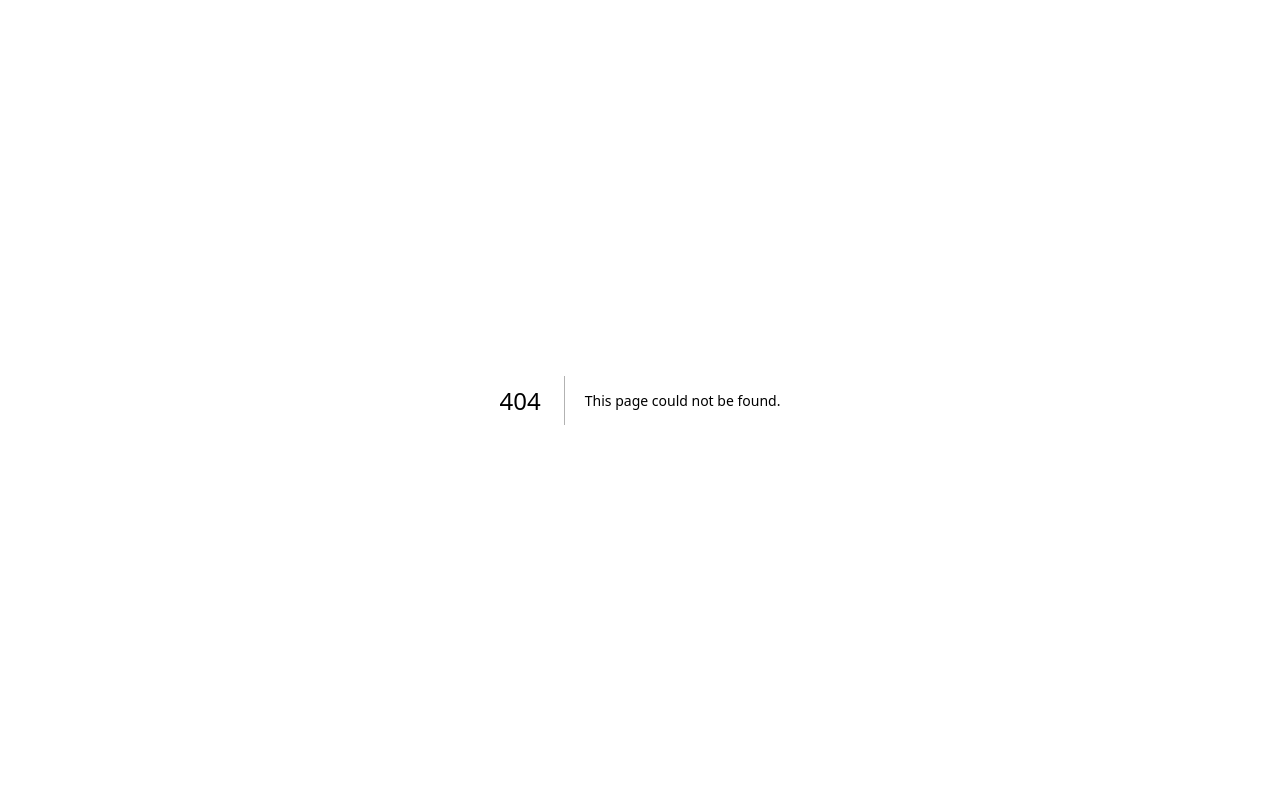
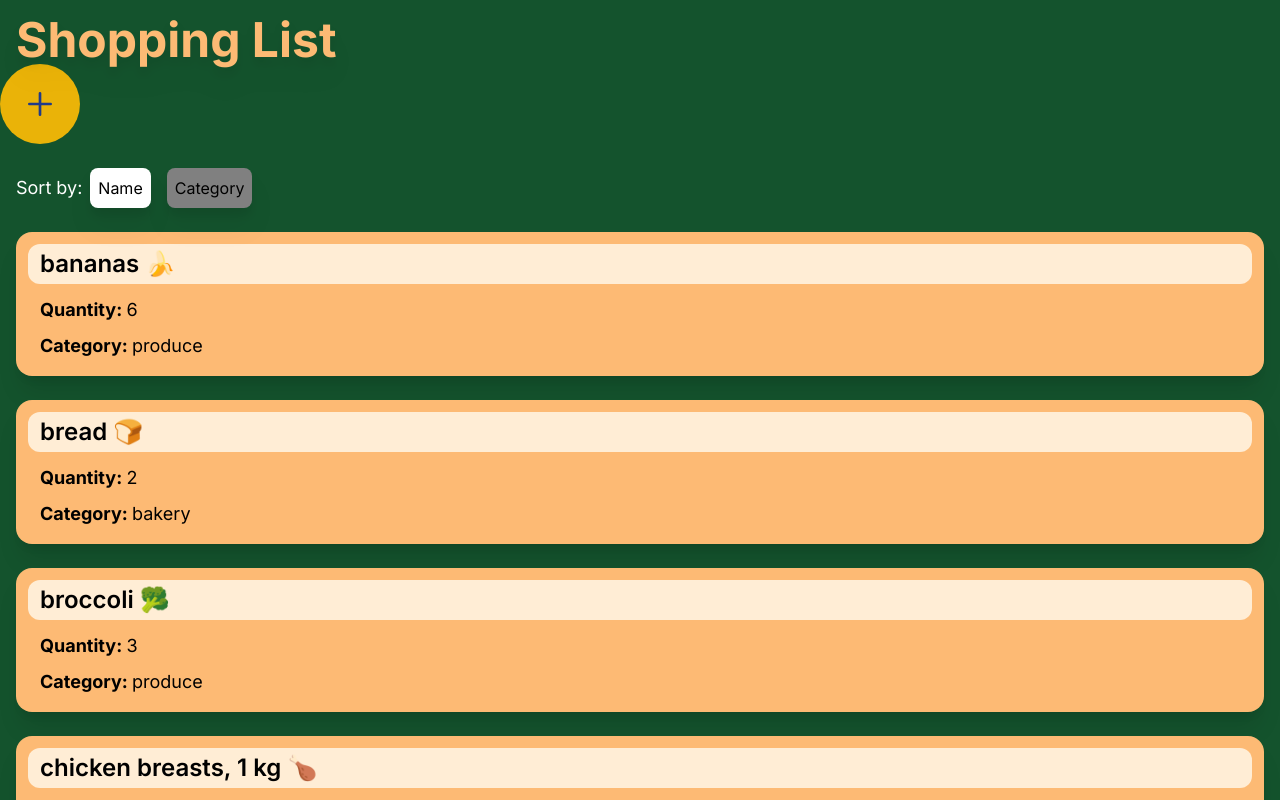
Before and after one commit to yutakikuchi51/cprg306-assignments, a Next.js app: page /week6 in a window 1280 px wide. Before the commit this address had no page. Shown: the top 800 px of the page. Built offline with nearby package versions, Linux system fonts and the light colour scheme.

Commit message:
Week6 Assignment
Create week6 folder
Copy item-list.js, item.js, items.json, page.js, and new-item.js files from previous assignments
Modified these files

```diff
--- a/app/page.js
+++ b/app/page.js
@@ -11,6 +11,7 @@ export default function Home() {
           <li><Link href="week3">week3</Link></li>
           <li><Link href="week4">week4</Link></li>
           <li><Link href="week5">week5</Link></li>
+          <li><Link href="week6">week6</Link></li>
         </ul>
 
     </main>
--- /dev/null
+++ b/app/week6/item-card.js
@@ -0,0 +1,11 @@
+
+
+export default function ItemCard({item}) {
+    return (
+        <div className="mx-4 my-6 px-3 py-3 bg-orange-300 rounded-2xl shadow-xl hover:bg-orange-400 hover:shadow-2xl">
+            <h3 className="px-3 py-1 text-2xl font-semibold bg-orange-100 rounded-xl">{item.name}</h3>
+            <p className="px-3 py-1 pt-3 text-lg"><b>Quantity: </b> {item.quantity} </p>
+            <p className="px-3 py-1 text-lg"><b>Category: </b> {item.category} </p>
+        </div>
+    );
+}
--- /dev/null
+++ b/app/week6/item-list.js
@@ -0,0 +1,56 @@
+"use client"
+
+import { useState } from "react";
+import ItemCard from "./item-card";
+
+export default function ItemList({ items }) {
+    let [sortBy, setSortBy] = useState("name");
+
+    // let itemsArray = items && items.map((item) => item.items);
+    let itemsArray = items ? [...items] : [];
+
+    // let itemsArray = [...new Set(items.map((item) => item.itemsArray).sort())];
+
+
+    itemsArray = itemsArray.sort((a, b) => {
+            let nameA = a[sortBy].toUpperCase();
+            let nameB = b[sortBy].toUpperCase();
+            if (nameA < nameB){
+                return -1;
+            }
+            if(nameA > nameB){
+                return 1;
+            }
+            return 0;
+
+    });
+
+
+    return (
+        <div>
+
+            <div>
+                <div>
+                    <label className="mt-6 ml-4 mr-2 text-lg text-white">Sort by:</label>
+                    <button
+                        className="mt-6 mr-4 p-2 rounded-lg drop-shadow-xl"
+                        onClick={(e) => setSortBy(e.target.value)}
+                        value="name"
+                        style={{backgroundColor: sortBy === "name" ? "white" : "gray"}}
+                    >Name</button>
+                    <button
+                        className="mt-6 p-2 rounded-lg drop-shadow-xl"
+                        onClick={(e) => setSortBy(e.target.value)}
+                        value="category"
+                        style={{backgroundColor: sortBy === "name" ? "gray" : "white"}}
+                    >Category</button>
+                </div>
+            </div>
+            <section>
+                {itemsArray.map( (item) => (<ItemCard key={item.id} item={item} />))}
+            </section>
+
+
+        </div>
+    )
+}
--- /dev/null
+++ b/app/week6/item.js
@@ -0,0 +1,11 @@
+export default function Item({name, quantity, category}) {
+    return (
+        <div>
+            <ul className="mx-4 my-6 px-3 py-3 bg-orange-300 rounded-2xl shadow-xl hover:bg-orange-400 hover:shadow-2xl">
+                <li className="px-3 py-1 text-2xl font-semibold bg-orange-100 rounded-xl">{name}</li>
+                <li className="px-3 py-1 pt-3 text-lg">Quantity: {quantity}</li>
+                <li className="px-3 py-1 text-lg">Category: {category}</li>
+            </ul>
+        </div>
+    )
+}
--- /dev/null
+++ b/app/week6/items.json
@@ -0,0 +1,74 @@
+[
+    {
+      "id": "1h2GJKH12gkHG31h1H",
+      "name": "milk, 4 L 🥛",
+      "quantity": 1,
+      "category": "dairy"
+    },
+    {
+      "id": "2KJH3k2j3H1k2J3K1H",
+      "name": "bread 🍞",
+      "quantity": 2,
+      "category": "bakery"
+    },
+    {
+      "id": "3h2KJH3k2j3H1k2J3",
+      "name": "eggs, dozen 🥚",
+      "quantity": 2,
+      "category": "dairy"
+    },
+    {
+      "id": "4k2J3K1H2GJKH12gk",
+      "name": "bananas 🍌",
+      "quantity": 6,
+      "category": "produce"
+    },
+    {
+      "id": "5H1h1H2KJH3k2j3H",
+      "name": "broccoli 🥦",
+      "quantity": 3,
+      "category": "produce"
+    },
+    {
+      "id": "6H1k2J3K1H2GJKH1",
+      "name": "chicken breasts, 1 kg 🍗",
+      "quantity": 1,
+      "category": "meat"
+    },
+    {
+      "id": "7gkHG31h1H2KJH3k",
+      "name": "pasta sauce 🍝",
+      "quantity": 3,
+      "category": "canned goods"
+    },
+    {
+      "id": "8j3H1k2J3K1H2GJK",
+      "name": "spaghetti, 454 g 🍝",
+      "quantity": 2,
+      "category": "dry goods"
+    },
+    {
+      "id": "9H12gkHG31h1H2KJ",
+      "name": "toilet paper, 12 pack 🧻",
+      "quantity": 1,
+      "category": "household"
+    },
+    {
+      "id": "10H3k2j3H1k2J3K1",
+      "name": "paper towels, 6 pack",
+      "quantity": 1,
+      "category": "household"
+    },
+    {
+      "id": "11k2J3K1H2GJKH12",
+      "name": "dish soap 🍽️",
+      "quantity": 1,
+      "category": "household"
+    },
+    {
+      "id": "12GJKH12gkHG31h1",
+      "name": "hand soap 🧼",
+      "quantity": 4,
+      "category": "household"
+    }
+  ]
--- /dev/null
+++ b/app/week6/new-item.js
@@ -0,0 +1,99 @@
+"use client"
+
+import { useState } from "react";
+
+export default function NewItem({onAddItem, onCloseAddItem}) {
+    const [name, setName] = useState("");
+    const [quantity, setQuantity] = useState(1);
+    const [category, setCategory] = useState("produce");
+
+    const handleSubmit = (item) => {
+        item.preventDefault();
+
+        const newItem = {
+            name,
+            quantity,
+            category,
+        };
+        console.log(newItem);
+
+        onAddItem(newItem);
+
+
+    };
+
+    const handleNameChange = (item) => {
+        setName(item.target.value)
+    };
+
+    const handleQuantityChange = (item) => {
+        setQuantity(item.target.value)
+    };
+
+    const handleCategoryChange = (item) => {
+        setCategory(item.target.value)
+    };
+
+    return (
+            <div className="bg-green-900">
+
+                <div className="mt-4 ml-4 w-full max-w-md h-50 p-5 bg-orange-300 rounded-2xl shadow-xl">
+                    <h1 className="mb-3 text-3xl font-bold text-white">
+                        Add New Items
+                    </h1>
+                    <form onSubmit={handleSubmit} className="flex flex-col">
+                        <label className="p-3 text-lg">
+                            <span>Name: </span>
+                            <input
+                                required
+                                onChange={handleNameChange}
+                                value={name}
+                                className="rounded border border-black"
+                            />
+                        </label>
+
+                        <label className="p-3 text-lg">
+                            <span>Quantity: </span>
+                            <input
+                                required
+                                onChange={handleQuantityChange}
+                                min="1"
+                                max="99"
+                                value={quantity}
+                                type="number"
+                                className="rounded border border-black"
+                            />
+                        </label>
+
+                        <label className="p-3 text-lg">
+                            <span>Category: </span>
+                            <select onChange={handleCategoryChange} className="rounded">
+                                <option value="Produce">Produce</option>
+                                <option value="Dairy">Dairy</option>
+                                <option value="Bakery">Bakery</option>
+                                <option value="Meat">Meat</option>
+                                <option value="Frozen Foods">Frozen Foods</option>
+                                <option value="Canned Goods">Canned Goods</option>
+                                <option value="Dry Goods">Dry Goods</option>
+                                <option value="Beverages">Beverages</option>
+                                <option value="Snacks">Snacks</option>
+                                <option value="Household">Household</option>
+                                <option value="Other">Other</option>
+                            </select>
+                        </label>
+
+                        <button
+                            type="submit"
+                            className="w-50 h-10 m-1 p-5 bg-gray-200 flex items-center justify-center rounded-2xl hover:bg-gray-500 hover:text-white"
+                        >
+                            Add Items
+                        </button>
+
+                    </form>
+
+                </div>
+
+            </div>
+
+    );
+}
--- /dev/null
+++ b/app/week6/page.js
@@ -0,0 +1,61 @@
+"use client";
+import { useState } from "react";
+import ItemList from "./item-list";
+import NewItem from "./new-item";
+import itemsData from "./items.json";
+
+export default function Page() {
+
+    const[items, setItems] = useState(
+        itemsData.map((item) => ({
+            ...item
+        }))
+    );
+
+    const [newItemOpen, setNewItemOpen] = useState(false);
+
+    const handleAddItem = (item) => {
+        setItems([...items, item]);
+    }
+
+    const handleCloseAddItem = () => {
+        setNewItemOpen(false);
+    }
+
+
+    return (
+        <main className="bg-green-900">
+            <h1 className="mx-4 pt-4 text-5xl font-bold text-orange-300 drop-shadow-xl">Shopping List</h1>
+            <div>
+                <button
+                  style={{ position: "fixed !important", right: "20px !important", bottom: "20px !important" }}
+                  className="bg-yellow-500 hover:bg-yellow-300 text-blue-900 font-bold py-2 px-2 rounded-full w-20 h-20 flex items-center justify-center"
+                  onClick={() => setNewItemOpen(true)}
+                >
+                    <svg
+                        xmlns="http://www.w3.org/2000/svg"
+                        fill="none"
+                        viewBox="0 0 24 24"
+                        stroke="currentColor"
+                        className="h-8 w-8"
+                    >
+                        <path
+                        strokeLinecap="round"
+                        strokeLinejoin="round"
+                        strokeWidth="2"
+                        d="M12 4v16m8-8H4"
+                        ></path>
+                    </svg>
+                    </button>
+            </div>
+
+            {newItemOpen && (
+                <NewItem onAddItem={handleAddItem}
+                onCloseAddItem={handleCloseAddItem}/>
+            )}
+
+            <ItemList items={items}/>
+
+        </main>
+    );
+}
```
